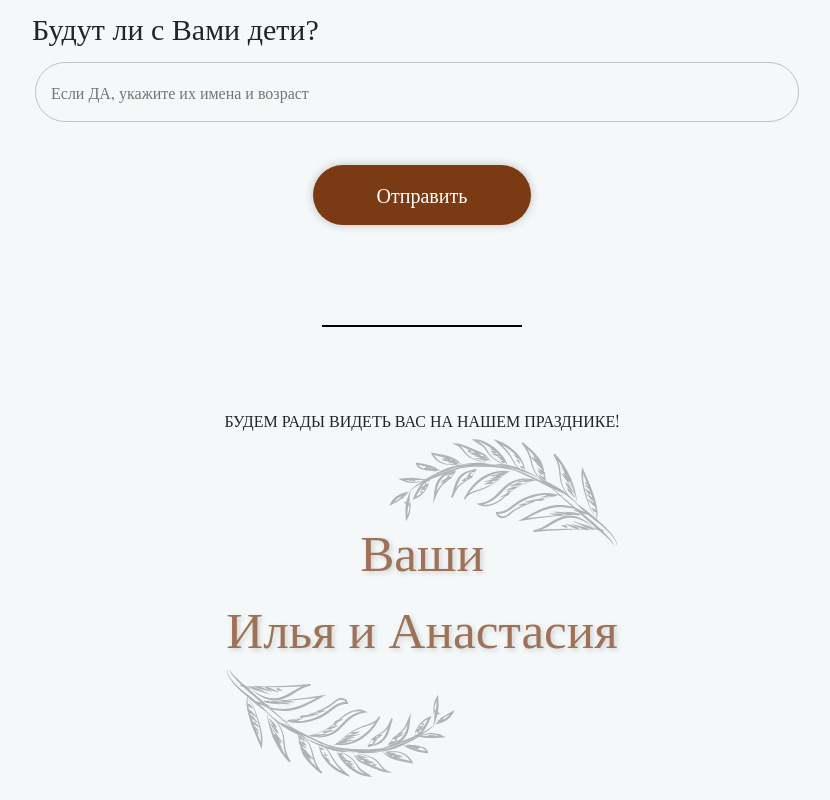
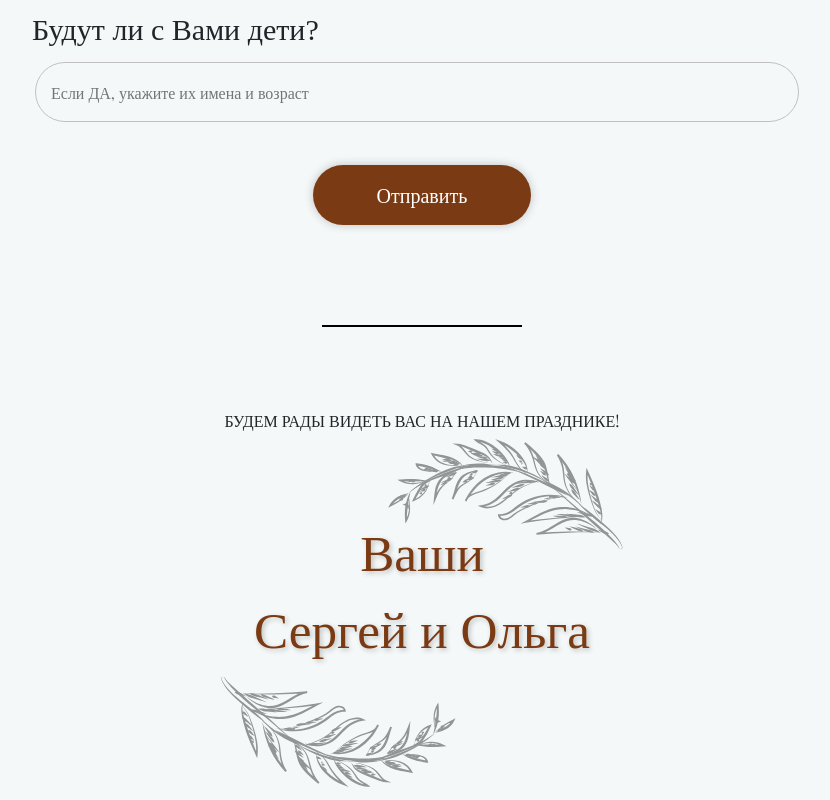
Before and after one commit to Lucem-afferens/wtd-justDay, a website built with Vite: page index.html in a window 1280 px wide. Shown: the part 7144-7944 px from the top of the page, without its empty margins (218-1048 px from the left). Built offline with nearby package versions, Linux system fonts and the light colour scheme; files whose address does not match are found by name; a web font is replaced by a local one.

Commit message:
branches footer

```diff
--- a/index.html
+++ b/index.html
@@ -358,7 +358,7 @@
             <div class="footer__wrapper">
                 <div class="devider devider_footer anim"></div>
                 <div class="descr descr_footer anim">БУДЕМ РАДЫ ВИДЕТЬ ВАС НА НАШЕМ ПРАЗДНИКЕ!</div>
-                <div class="title title_footer">Ваши <br> Илья и Анастасия
+                <div class="title title_footer">Ваши <br> Сергей и Ольга
                     <div class="footer__branch">
                         <img src="public/img/Group 1.svg" alt="">
                     </div>
--- a/src/sass/blocks/_footer.scss
+++ b/src/sass/blocks/_footer.scss
@@ -11,8 +11,10 @@
     &__branch {
         position: absolute;
         top: -50%;
-        left: 0;
-        width: 100%;
+        left: 50%;
+        transform: translate(-50%);
+        width: 120%;
+        // min-width: 283px;
         height: auto;
         opacity: .4;
         img {
--- a/src/sass/blocks/_titles.scss
+++ b/src/sass/blocks/_titles.scss
@@ -23,7 +23,6 @@
     &_footer {
         color: $titles-color;
         text-shadow: 2px 2px 5px #c0c0c0;
-        opacity: .7;
         font-size: clamp(38px, 4vw, 80px);
         position: relative;
     }
```
